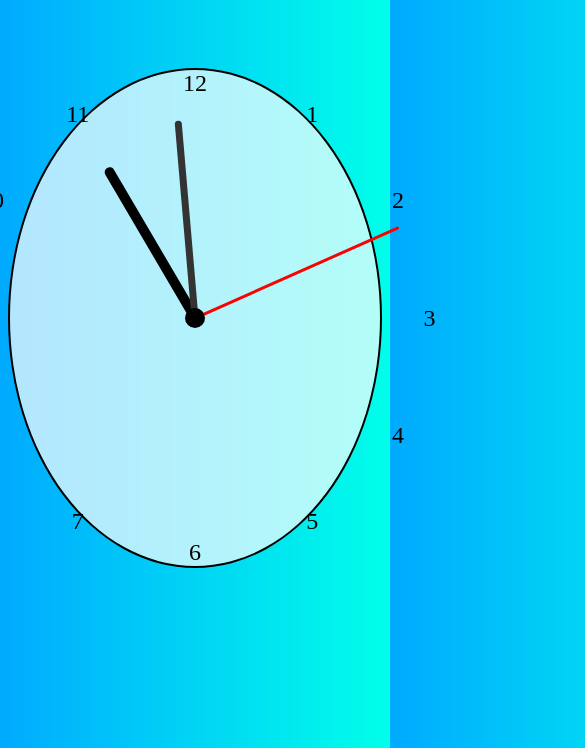
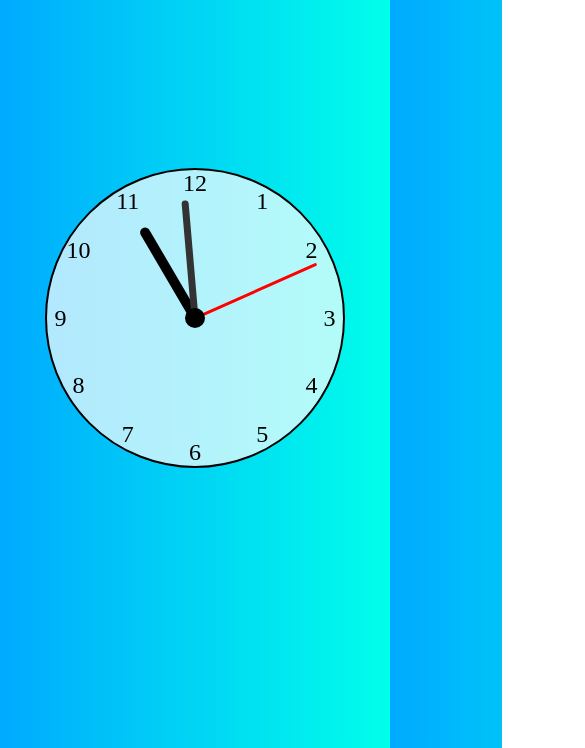
Before and after one commit to Toushif/analog-clock-javascript, a website: page index.html in a window 390 px wide. Shown: the part 112-860 px from the top of the page, 585 px wide, since content can reach past the window. Drawn offline with Linux system fonts and the light colour scheme.

Commit message:
responsive for mobiles

```diff
--- a/src/index.css
+++ b/src/index.css
@@ -1,9 +1,15 @@
-*, *::after, *::before {
+*,
+*::after,
+*::before {
     box-sizing: border-box;
 }
 
 body {
-    background: linear-gradient(to right, hsl(200, 100%, 50%), hsl(175, 100%, 50%));
+    background: linear-gradient(
+        to right,
+        hsl(200, 100%, 50%),
+        hsl(175, 100%, 50%)
+    );
     display: flex;
     justify-content: center;
     align-items: center;
@@ -28,7 +34,7 @@ header {
 }
 
 .clock::after {
-    content: '';
+    content: "";
     position: absolute;
     top: 50%;
     left: 50%;
@@ -45,7 +51,7 @@ header {
     position: absolute;
     bottom: 50%;
     left: 50%;
-    transform: translateX(-50%) rotate(calc(var(--hand-rotate)*1deg));
+    transform: translateX(-50%) rotate(calc(var(--hand-rotate) * 1deg));
     z-index: 10;
     border-top-left-radius: 5px;
     border-top-right-radius: 5px;
@@ -84,26 +90,81 @@ header {
     transform: rotate(var(--inner-rotation));
 }
 
-.number1 { --rotation: 30deg; }
-.number2 { --rotation: 60deg; }
-.number3 { --rotation: 90deg; }
-.number4 { --rotation: 120deg; }
-.number5 { --rotation: 150deg; }
-.number6 { --rotation: 180deg; }
-.number7 { --rotation: 210deg; }
-.number8 { --rotation: 240deg; }
-.number9 { --rotation: 270deg; }
-.number10 { --rotation: 300deg; }
-.number11 { --rotation: 330deg; }
+.number1 {
+    --rotation: 30deg;
+}
+.number2 {
+    --rotation: 60deg;
+}
+.number3 {
+    --rotation: 90deg;
+}
+.number4 {
+    --rotation: 120deg;
+}
+.number5 {
+    --rotation: 150deg;
+}
+.number6 {
+    --rotation: 180deg;
+}
+.number7 {
+    --rotation: 210deg;
+}
+.number8 {
+    --rotation: 240deg;
+}
+.number9 {
+    --rotation: 270deg;
+}
+.number10 {
+    --rotation: 300deg;
+}
+.number11 {
+    --rotation: 330deg;
+}
 
-.inner1 { --inner-rotation: -30deg; }
-.inner2 { --inner-rotation: -60deg; }
-.inner3 { --inner-rotation: -90deg; }
-.inner4 { --inner-rotation: -120deg; }
-.inner5 { --inner-rotation: -150deg; }
-.inner6 { --inner-rotation: -180deg; }
-.inner7 { --inner-rotation: -210deg; }
-.inner8 { --inner-rotation: -240deg; }
-.inner9 { --inner-rotation: -270deg; }
-.inner10 { --inner-rotation: -300deg; }
-.inner11 { --inner-rotation: -330deg; }
+.inner1 {
+    --inner-rotation: -30deg;
+}
+.inner2 {
+    --inner-rotation: -60deg;
+}
+.inner3 {
+    --inner-rotation: -90deg;
+}
+.inner4 {
+    --inner-rotation: -120deg;
+}
+.inner5 {
+    --inner-rotation: -150deg;
+}
+.inner6 {
+    --inner-rotation: -180deg;
+}
+.inner7 {
+    --inner-rotation: -210deg;
+}
+.inner8 {
+    --inner-rotation: -240deg;
+}
+.inner9 {
+    --inner-rotation: -270deg;
+}
+.inner10 {
+    --inner-rotation: -300deg;
+}
+.inner11 {
+    --inner-rotation: -330deg;
+}
+
+@media screen and (min-width: 768px) {
+    body {
+        background-color: lightgreen;
+    }
+}
+
+.clock {
+    width: 300px;
+    height: 300px;
+}
```
